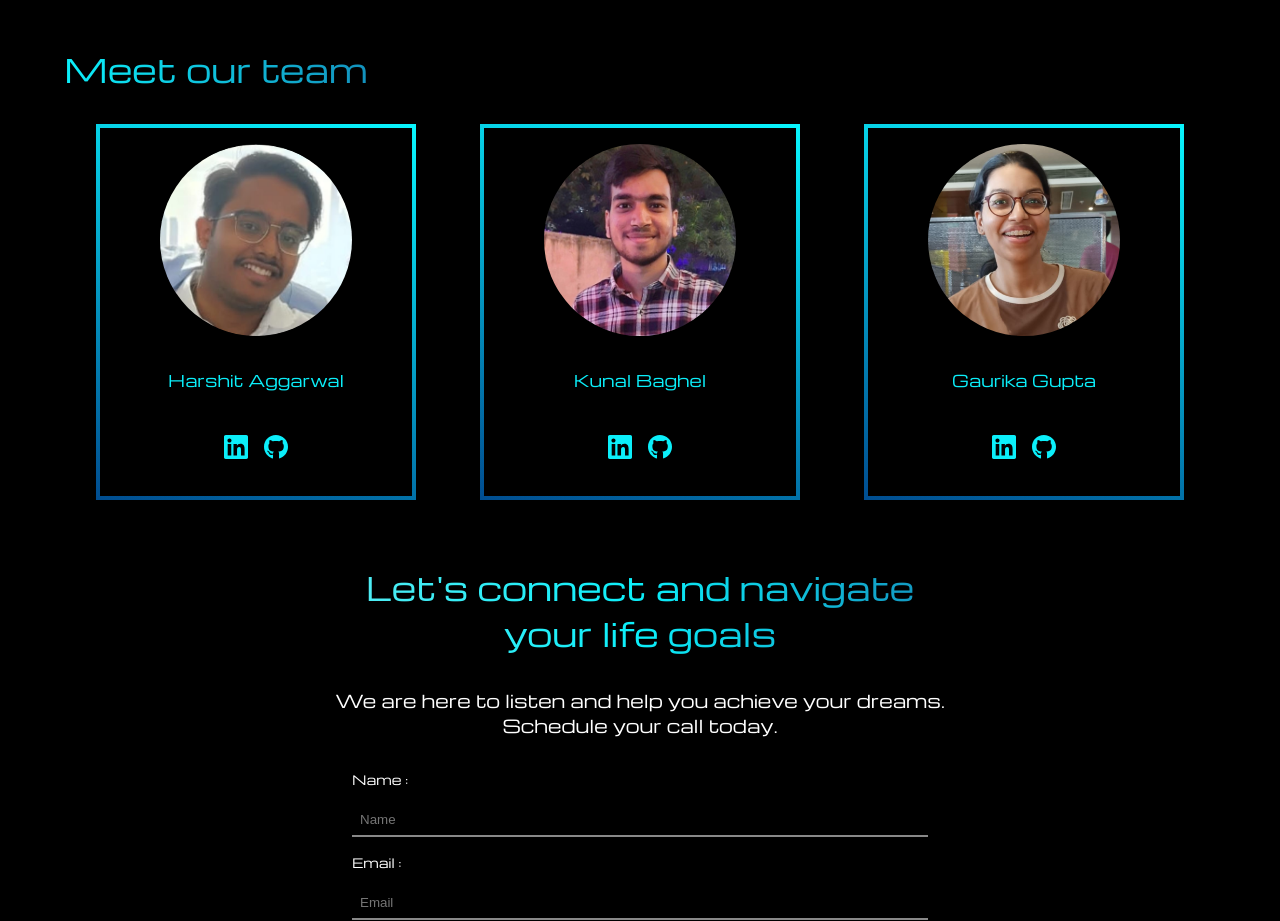
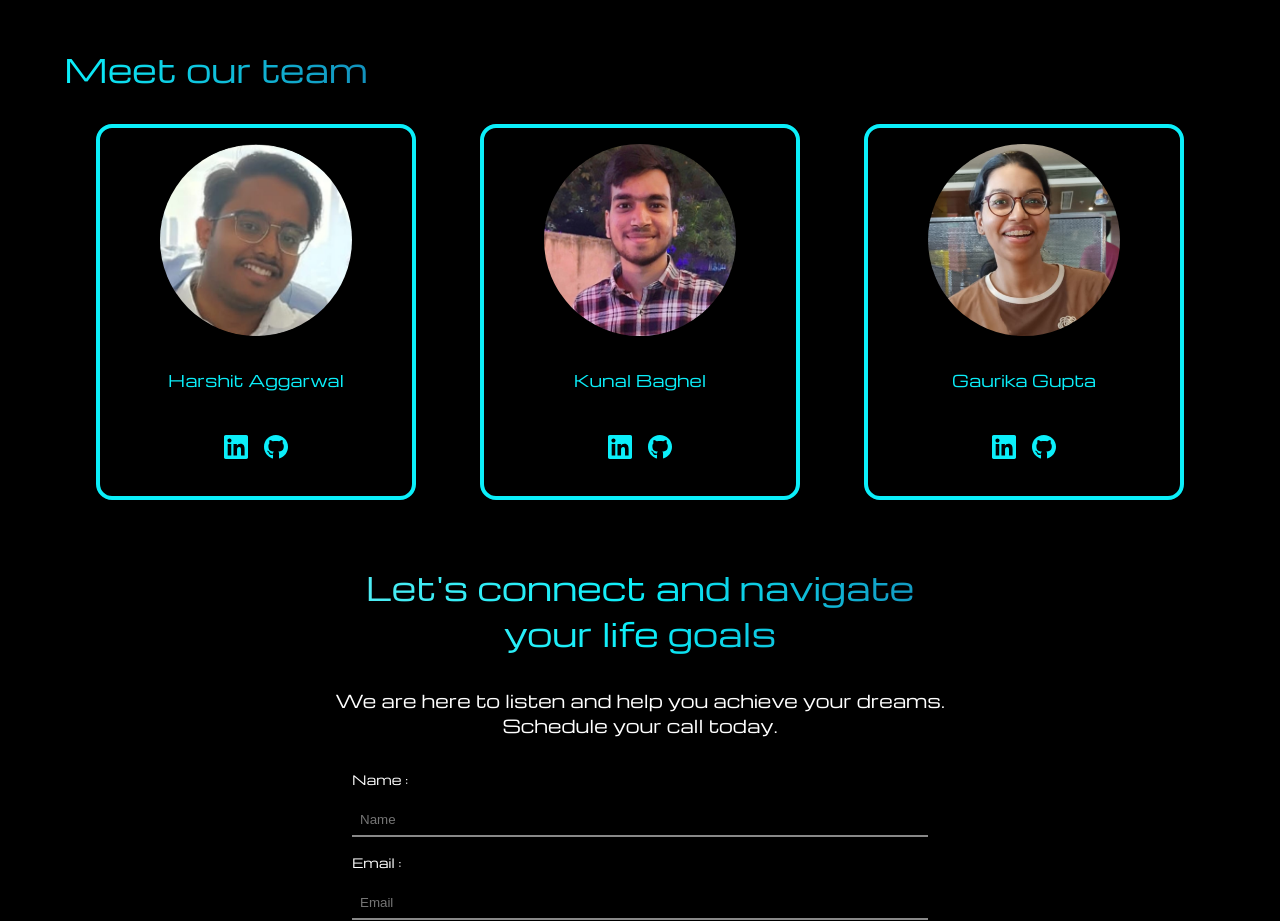
Before and after one commit to AssistAI-Labs/assistai-labs.github.io, a React (Vite) app: page /our-team in a window 1280 px wide. Shown: the part 2760-3681 px from the top of the page. Built offline with nearby package versions, Linux system fonts and the light colour scheme.

Commit message:
border static

```diff
--- a/src/components/ProfileCard/style.css
+++ b/src/components/ProfileCard/style.css
@@ -2,7 +2,7 @@
     display: flex;
     flex-direction: column;
     margin: 0 2rem;
-    border: 0.3rem solid ;
+    border: 0.3rem solid #0beffa ;
     /* box-shadow: -2px 2px 400px -48px rgba(11,239,250,0.75);
 -webkit-box-shadow: -2px 2px 400px -48px rgba(11,239,250,0.75);
 -moz-box-shadow: -2px 2px 400px -48px rgba(11,239,250,0.75); */
@@ -15,11 +15,11 @@
         #0beffa 0%, #004E91 30%,
         #000 30%, #000 100%
     ); */
-    border-image-slice: 1;
-    animation: rotate 6s linear infinite;
+    /* border-image-slice: 1;
+    animation: rotate 6s linear infinite; */
 }
 
-@keyframes rotate {
+/* @keyframes rotate {
     0% {
         border-image-source: linear-gradient(0deg, #004E91, #08F6FF);
     }
@@ -35,7 +35,7 @@
     100% {
         border-image-source: linear-gradient(360deg, #004E91, #08F6FF);
     }
-}
+} */
 
 .profile-image-div {
     width: 12rem; /* Adjust the width as needed */
```
